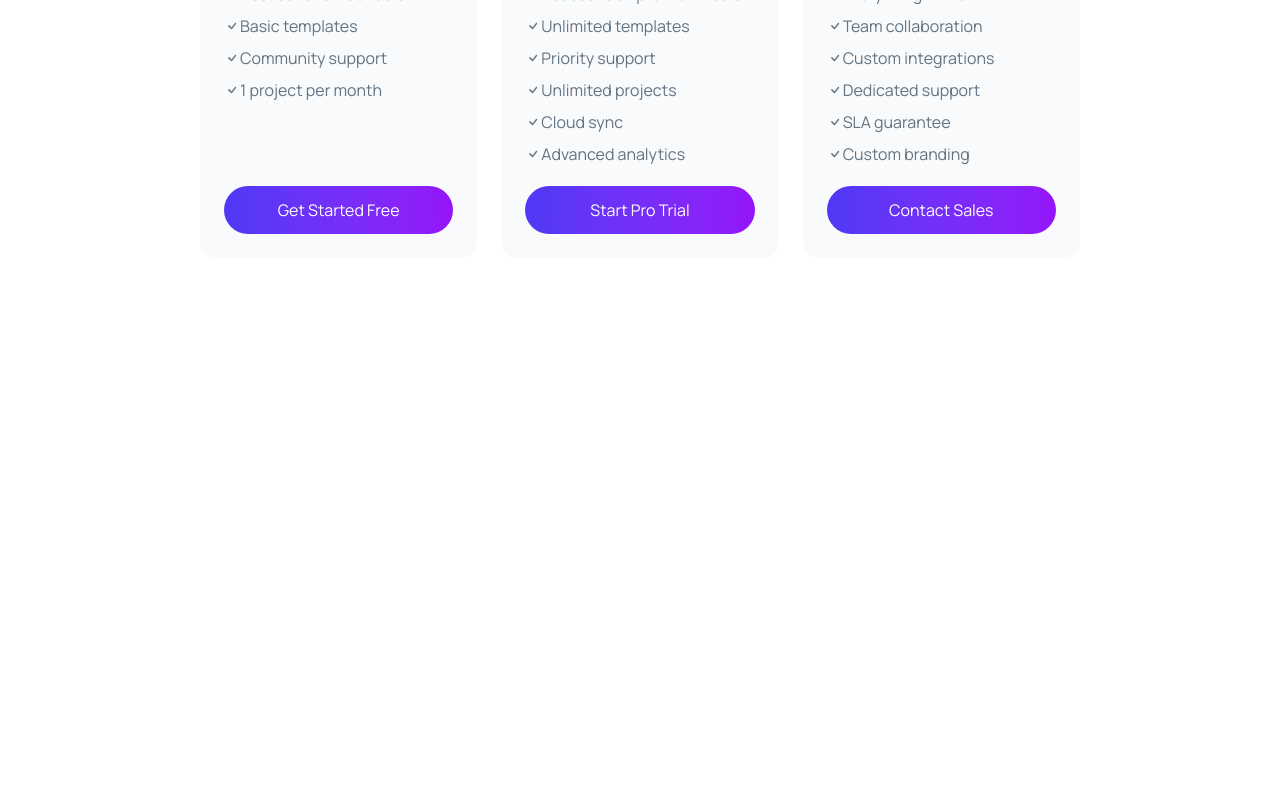
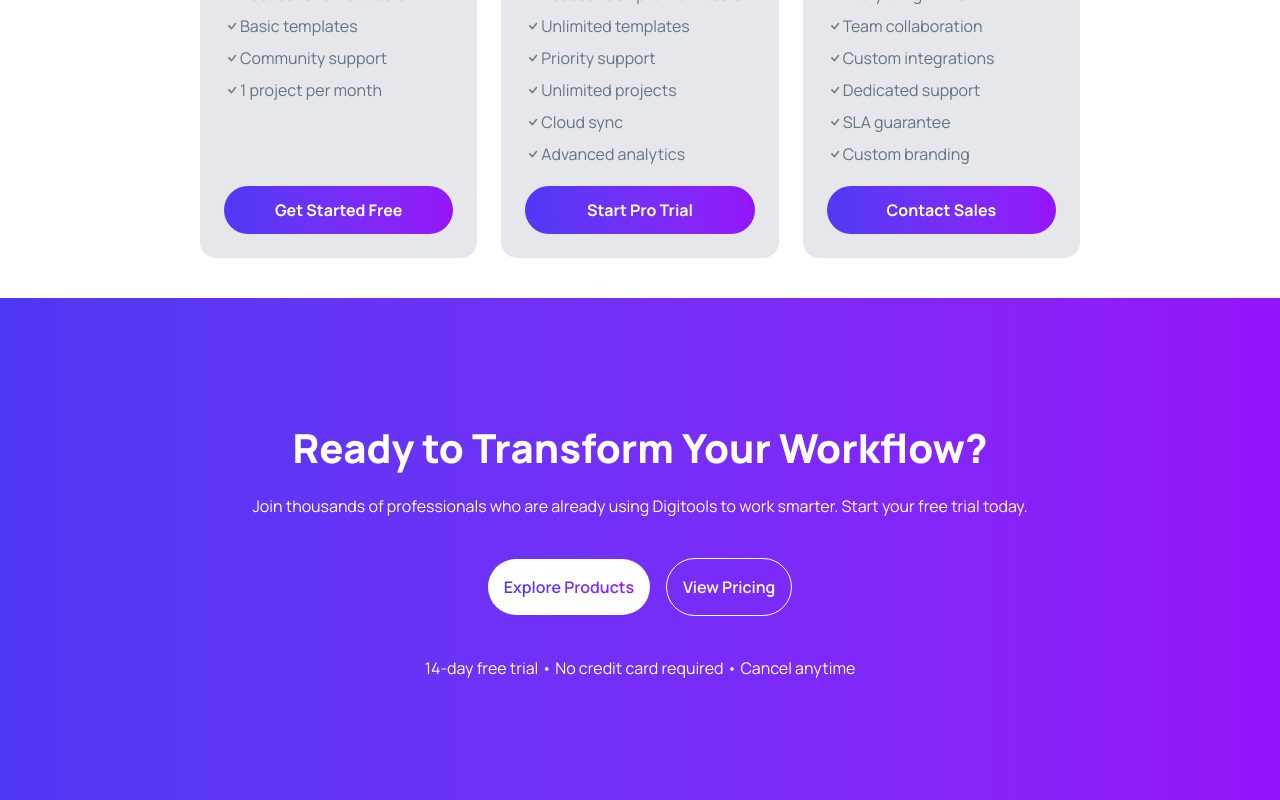
Before and after one commit to Jabir-Ahmed-43/DigiTools, a React (Vite) app: page / in a window 1280 px wide. Shown: the part 4101-4901 px from the top of the page. Before the commit the page ends 4399 px from the top, so only its background shows below. Built offline with nearby package versions, Linux system fonts and the light colour scheme.

Commit message:
CTA added

```diff
--- a/src/App.jsx
+++ b/src/App.jsx
@@ -1,5 +1,6 @@
 import { useState } from "react";
 import "./App.css";
+import CTASection from "./components/Call to Action/CTASection.jsx";
 import CartPage from "./components/Cart/CartPage.jsx";
 import GetStarted from "./components/Get Started/GetStarted.jsx";
 import Hero from "./components/Hero/Hero.jsx";
@@ -41,6 +42,7 @@ function App() {
       {!productsBtn && <CartPage addedCart={addedCart} totalPrice={totalPrice}></CartPage>}
       <GetStarted></GetStarted>
       <PurchaseContent></PurchaseContent>
+      <CTASection></CTASection>
     </>
   );
 }
--- /dev/null
+++ b/src/components/Call to Action/CTASection.jsx
@@ -0,0 +1,23 @@
+
+const CTASection = () => {
+  return (
+    <div className="px-50 py-30 flex flex-col items-center space-y-10 font-display bg-gradient-to-r from-[#4F39F6] to-[#9514FA]">
+      <div className="flex flex-col items-center space-y-4">
+        <h1 className="text-[40px] font-extrabold text-white">
+          Ready to Transform Your Workflow?
+        </h1>
+        <p className="text-[16px] text-white">
+          Join thousands of professionals who are already using Digitools to
+          work smarter. Start your free trial today.
+        </p>
+      </div>
+      <div className="flex items-center gap-4 text-[16px] font-semibold">
+        <button className=" p-4 rounded-4xl bg-white"> <p className="bg-gradient-to-r from-[#4F39F6] to-[#9514FA] bg-clip-text text-transparent">Explore Products</p></button>
+        <button className=" p-4 border text-white rounded-4xl">View Pricing</button>
+      </div>
+      <p className="text-white text-[16px]">14-day free trial • No credit card required • Cancel anytime</p>
+    </div>
+  );
+};
+
+export default CTASection;
--- a/src/components/Purchase Content/PurchaseCart.jsx
+++ b/src/components/Purchase Content/PurchaseCart.jsx
@@ -3,17 +3,17 @@ import { BsCheck } from "react-icons/bs";
 const PurchaseCart = ({ item }) => {
   const { name, tagline, price, period, features, buttonText } = item;
   return (
-    <div className="group flex flex-col p-6 space-y-4  bg-gray-50 rounded-2xl h-[448px] hover:bg-gradient-to-r from-[#4F39F6] to-[#9514FA] hover:text-white transition-all duration-50">
+    <div className="group flex flex-col p-6 space-y-4  bg-gray-200 rounded-2xl h-[448px] hover:bg-gradient-to-r from-[#4F39F6] to-[#9514FA] hover:text-white hover:shadow-sm/200 transition-all duration-200 hover:scale-105">
       <div>
-        <h1 className="text-2xl font-bold group-hover:text-white transition-all duration-50">{name}</h1>
-        <p className="text-[16px] text-[#627382] group-hover:text-white transition-all duration-50">
+        <h1 className="text-2xl font-bold group-hover:text-white transition-all duration-200">{name}</h1>
+        <p className="text-[16px] text-[#627382] group-hover:text-white transition-all duration-200">
           {tagline}
         </p>
       </div>
       <div>
-        <h2 className="text-[40px] font-bold group-hover:text-white transition-all duration-50">
+        <h2 className="text-[40px] font-bold group-hover:text-white transition-all duration-200">
           ${price}
-          <span className="text-[20px] font-medium group-hover:text-white transition-all duration-50">
+          <span className="text-[20px] font-medium group-hover:text-white transition-all duration-200">
             /{period}
           </span>
         </h2>
@@ -21,7 +21,7 @@ const PurchaseCart = ({ item }) => {
       <ul className="flex-1 space-y-2">
         {features.map((item, i) => (
           <li
-            className="flex items-center text-[#627382] text-[16px] group-hover:text-white transition-all duration-50"
+            className="flex items-center text-[#627382] text-[16px] group-hover:text-white transition-all duration-200"
             key={i}
           >
             <BsCheck></BsCheck>
@@ -32,12 +32,12 @@ const PurchaseCart = ({ item }) => {
       <button
   className="
     w-full p-3 rounded-full
-    text-white
+    text-white font-bold
     bg-gradient-to-r from-[#4F39F6] to-[#9514FA]
     group-hover:bg-none
     group-hover:bg-white
     group-hover:text-[#4F39F6]
-    transition-all duration-50
+    transition-all duration-200
   "
 >
   {buttonText}
```
